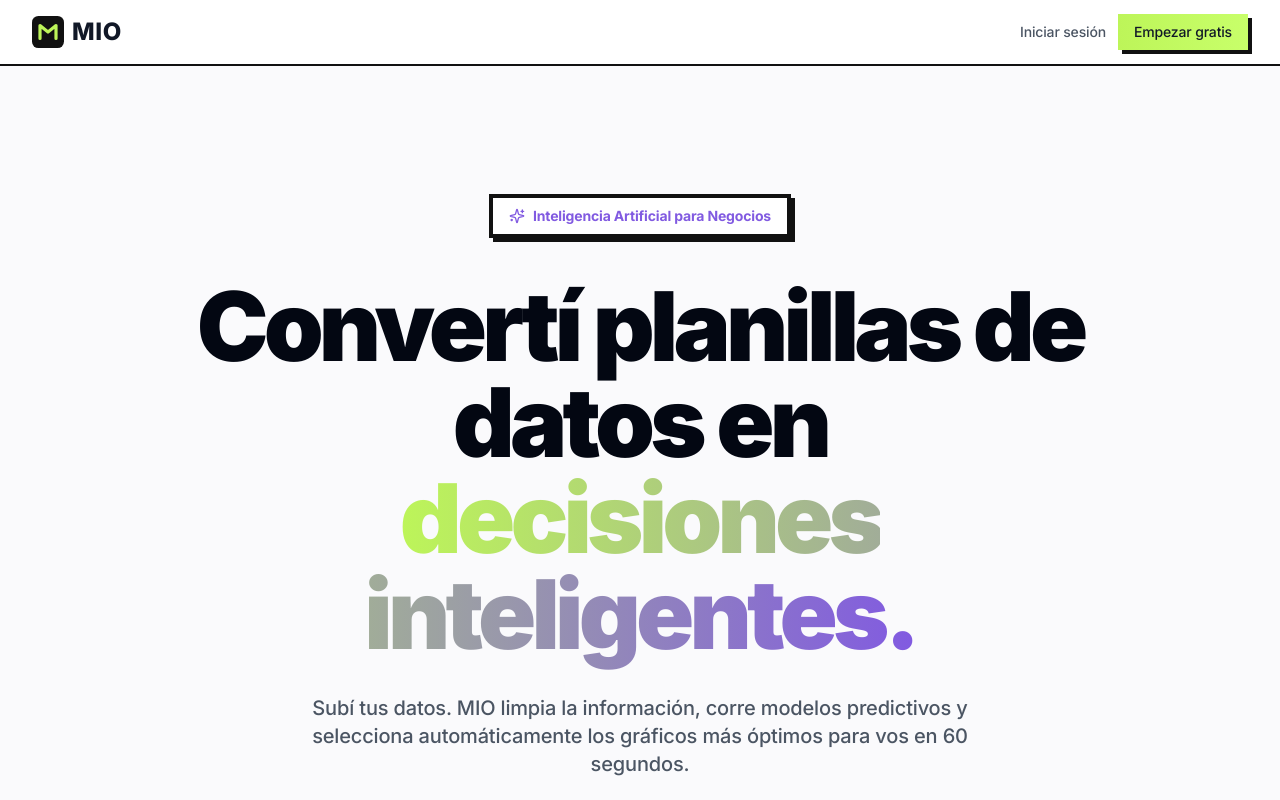
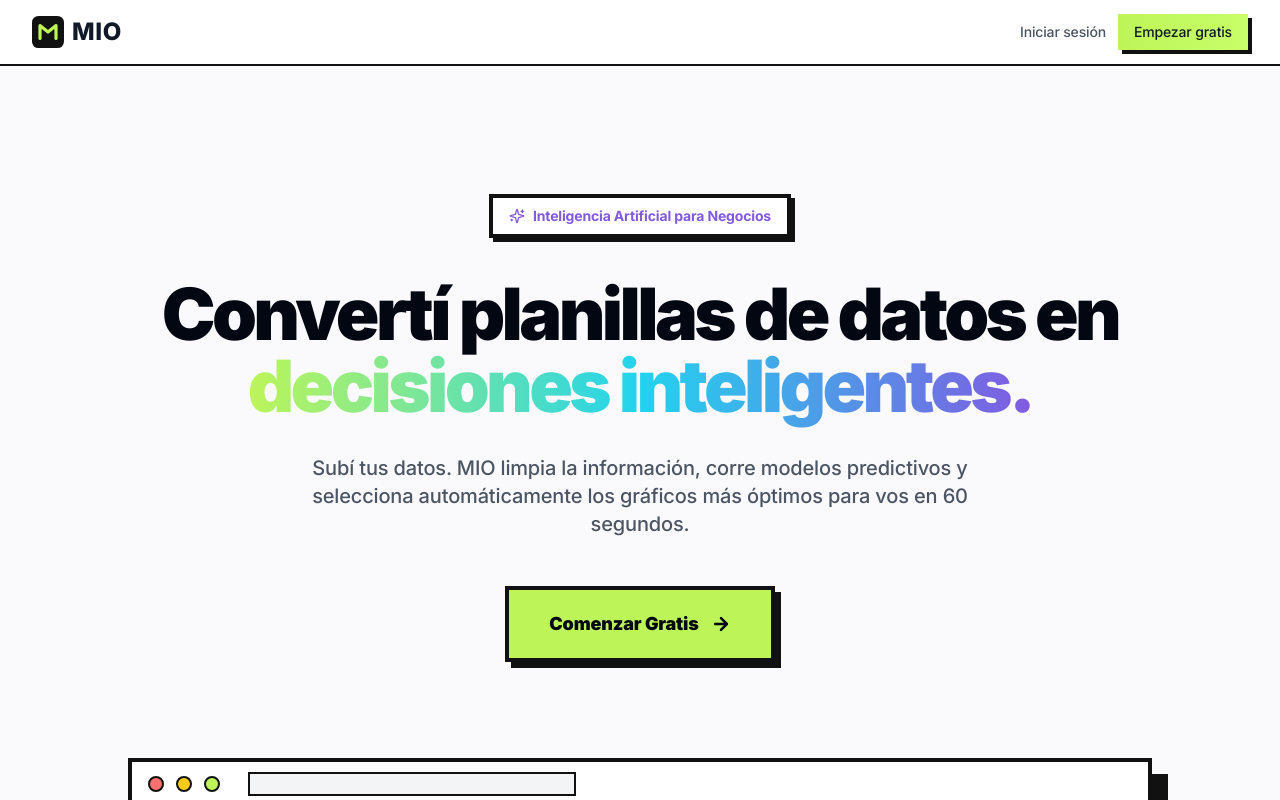
Before and after one commit to milena-abraham/dashboard-ia, a Next.js app in the folder frontend/: page / in a window 1280 px wide. Shown: the top 800 px of the page. Built offline with nearby package versions, Linux system fonts and the light colour scheme; no server answers.

Commit message:
style: remove manual line break and fix muddy gray gradient on hero text

```diff
--- a/frontend/src/app/page.tsx
+++ b/frontend/src/app/page.tsx
@@ -413,12 +413,9 @@ export default function LandingPage() {
             initial={{ opacity: 0, y: 20 }}
             animate={{ opacity: 1, y: 0 }}
             transition={{ delay: 0.2, duration: 0.8, type: 'spring', damping: 12, stiffness: 100 }}
-            className="text-5xl sm:text-6xl md:text-7xl lg:text-8xl font-black text-gray-950 tracking-tighter max-w-5xl mx-auto leading-[1.1] sm:leading-[1.05] mb-6 sm:mb-8"
+            className="text-4xl sm:text-4xl md:text-5xl lg:text-6xl xl:text-7xl font-black text-gray-950 tracking-tighter max-w-6xl mx-auto leading-[1.1] sm:leading-[1.05]  mb-6 sm:mb-8"
           >
-            Convertí planillas de datos en <br className="hidden md:block" />
-            <span className="text-transparent bg-clip-text bg-gradient-to-r from-mio-lime to-mio-violet py-2">
-              decisiones inteligentes.
-            </span>
+            Convertí planillas de datos en <span className="text-transparent bg-clip-text bg-gradient-to-r from-mio-lime via-cyan-400 to-mio-violet py-1">decisiones inteligentes.</span>
           </motion.h1>
 
           <motion.p
```
